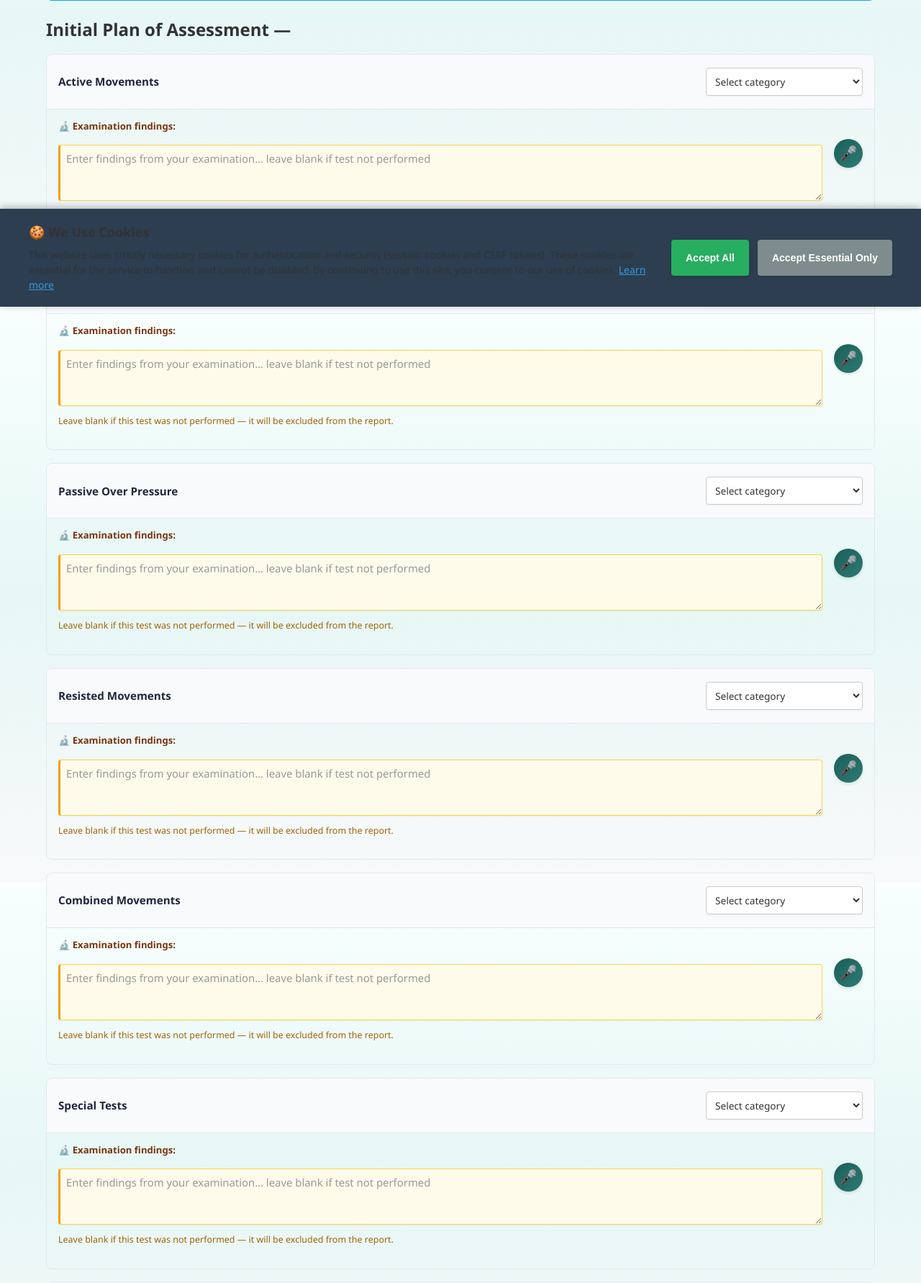
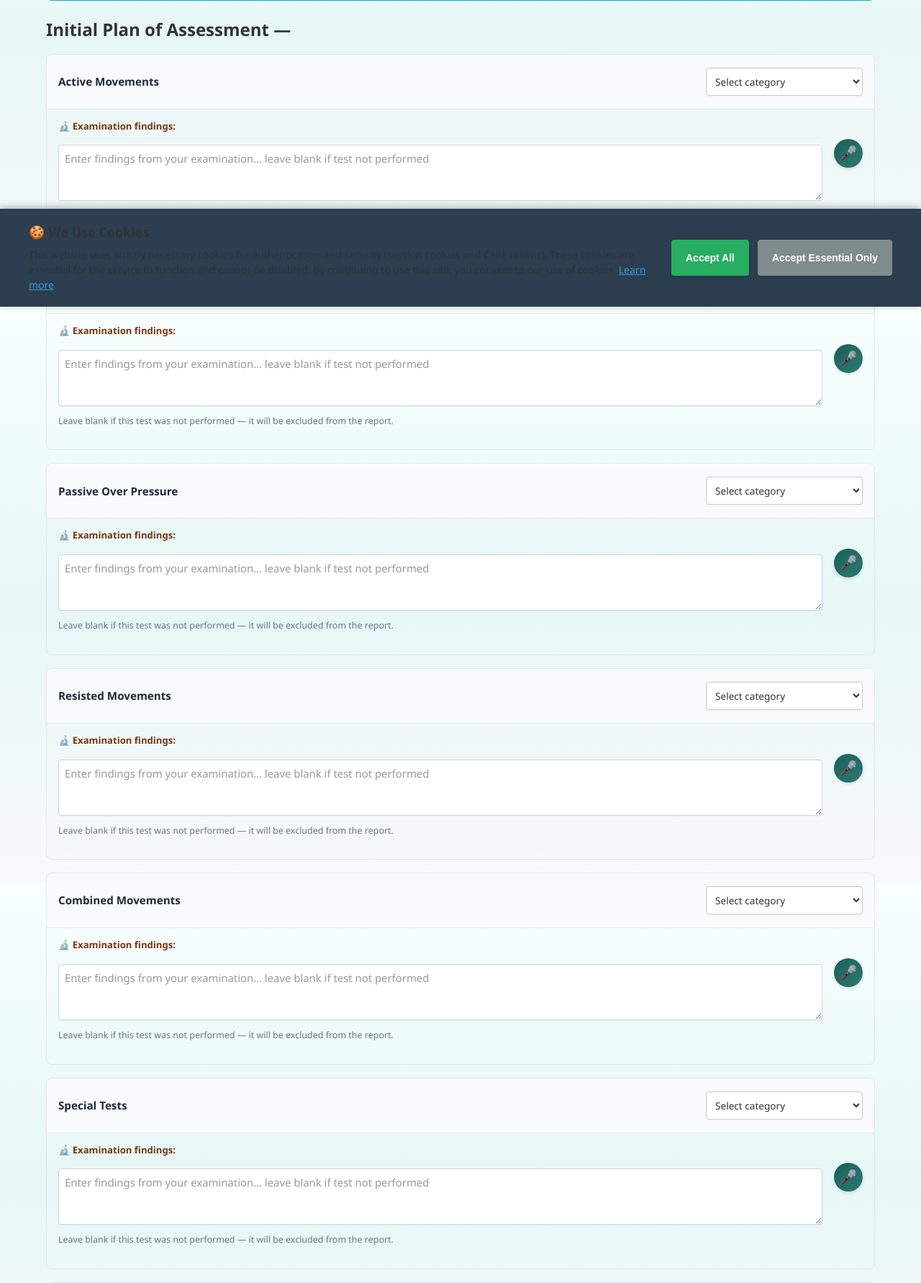
Before and after one commit to drsandy28783/PhysioPRISMAI-Refresh, a Flask app: template templates/qm/initial_plan.html in a window 1280 px wide. Shown: the part 374-2156 px from the top of the page at 72% size. Run offline with Flask 3, Linux system fonts and the light colour scheme; the template is opened without the code that fills it, so the values that code supplies are empty; parts of the project's set-up code (start-up, migrations or seed data) failed here and were passed over; some libraries are stand-ins or nearby versions.

Commit message:
fix: remove yellow highlight from QM initial plan findings fields

```diff
--- a/templates/qm/initial_plan.html
+++ b/templates/qm/initial_plan.html
@@ -96,22 +96,21 @@
   .findings-textarea {
     width: 100%;
     padding: 0.5rem;
-    border: 1px solid #fcd34d;
-    border-left: 3px solid #f59e0b;
+    border: 1px solid #cbd5e1;
     border-radius: 4px;
-    background: #fffbeb;
+    background: #fff;
     box-sizing: border-box;
     font-size: 0.93em;
     resize: vertical;
   }
   .findings-textarea:focus {
     outline: none;
-    border-color: #f59e0b;
-    box-shadow: 0 0 0 2px rgba(245,158,11,0.15);
+    border-color: #94a3b8;
+    box-shadow: 0 0 0 2px rgba(148,163,184,0.15);
   }
   .findings-hint {
     font-size: 0.78em;
-    color: #a16207;
+    color: #64748b;
     margin-top: 4px;
   }
 
```
